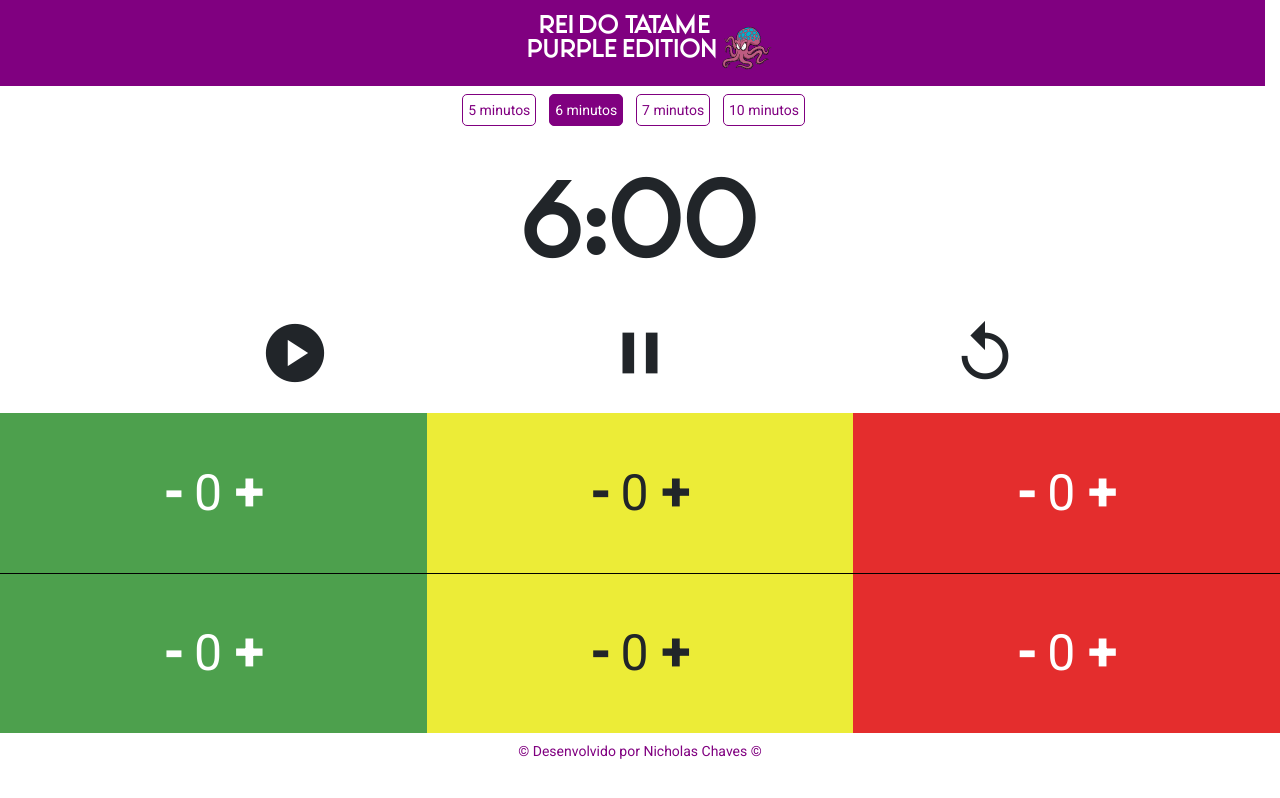
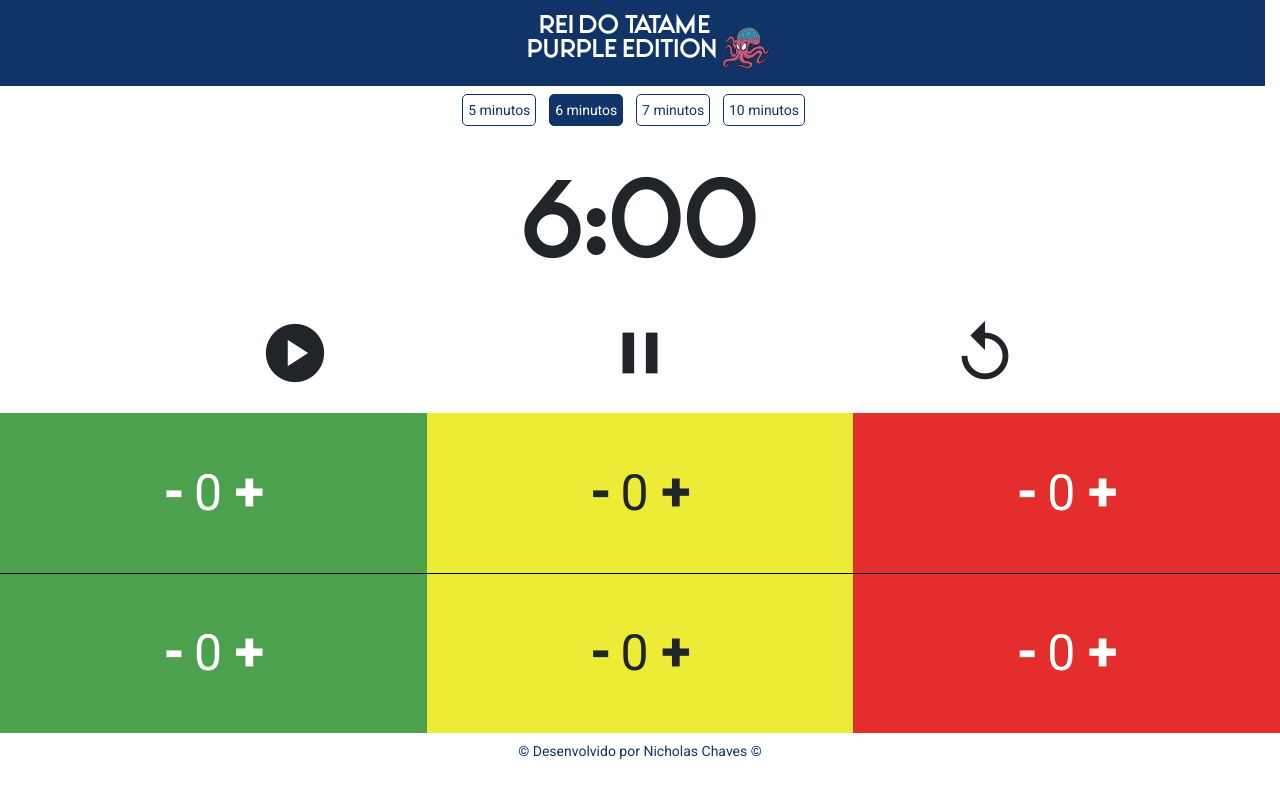
Before and after one commit to nicholaschaves/bjj-score-marker, an Angular app: page / in a window 1280 px wide. Built offline with nearby package versions, Linux system fonts and the light colour scheme.

Commit message:
color adjustment

```diff
--- a/src/app/app.component.scss
+++ b/src/app/app.component.scss
@@ -1,10 +1,11 @@
 .row {
     display: flex;
+
     .title {
         justify-content: center;
         width: 100vw;
         text-align: center;
-        background: purple;
+        background: #113468;
         color: white;
     }
 }
@@ -27,30 +28,37 @@
     margin-top: 10vh;
     font-size: 50px;
     height: 20vh;
+
     .pontos,
     .punicoes,
     .vantagens {
         width: calc(100%/3);
         text-align: center;
         padding: 5px;
+
         p {
             margin-top: 12px;
         }
+
         display: flex;
         align-items: center;
         justify-content: center;
     }
+
     .pontos {
         background-color: #4da04d;
         color: white;
     }
+
     .punicoes {
         background-color: #e42d2d;
         color: white;
     }
+
     .vantagens {
         background-color: #ecec37;
     }
+
     p {
         -webkit-user-select: none;
         /* Chrome all / Safari all */
@@ -61,6 +69,7 @@
         user-select: none;
         /* Likely future */
     }
+
     strong {
         cursor: pointer;
     }
@@ -84,12 +93,13 @@
     display: flex;
     justify-content: center;
     margin-top: 1vh;
+
     .opcao {
         border-radius: 5px;
         padding: 5px;
         margin-right: 1vw;
-        border: 1px solid purple;
-        color: purple;
+        border: 1px solid #113468;
+        color: #113468;
         -webkit-user-select: none;
         /* Chrome all / Safari all */
         -moz-user-select: none;
@@ -99,9 +109,10 @@
         user-select: none;
         /* Likely future */
     }
+
     .opcao:hover {
         border: 1px solid white;
-        background-color: purple;
+        background-color: #113468;
         color: white;
         cursor: pointer;
     }
@@ -119,14 +130,16 @@
     display: flex;
     background-color: white;
     margin-top: 1vh;
+
     a,
     a:visited,
     a:active {
-        color: purple;
+        color: #113468;
         text-decoration: none;
     }
+
     a:hover {
-        color: purple;
+        color: #113468;
         text-decoration: underline;
         transition: all 0.3s ease;
     }
@@ -135,7 +148,7 @@
 .tempoEscolhido {
     border: 1px white;
     color: white !important;
-    background-color: purple;
+    background-color: #113468;
 }
 
 .slide-in-top {
@@ -164,6 +177,7 @@
         transform: translateY(-1000px);
         opacity: 0;
     }
+
     100% {
         -webkit-transform: translateY(0);
         transform: translateY(0);
@@ -177,6 +191,7 @@
         transform: translateY(-1000px);
         opacity: 0;
     }
+
     100% {
         -webkit-transform: translateY(0);
         transform: translateY(0);
@@ -210,11 +225,13 @@
         transform: translateZ(-800px) rotateY(90deg);
         opacity: 0;
     }
+
     54% {
         -webkit-transform: translateZ(-160px) rotateY(87deg);
         transform: translateZ(-160px) rotateY(87deg);
         opacity: 1;
     }
+
     100% {
         -webkit-transform: translateZ(0) rotateY(0);
         transform: translateZ(0) rotateY(0);
@@ -227,11 +244,13 @@
         transform: translateZ(-800px) rotateY(90deg);
         opacity: 0;
     }
+
     54% {
         -webkit-transform: translateZ(-160px) rotateY(87deg);
         transform: translateZ(-160px) rotateY(87deg);
         opacity: 1;
     }
+
     100% {
         -webkit-transform: translateZ(0) rotateY(0);
         transform: translateZ(0) rotateY(0);
@@ -264,6 +283,7 @@
         transform: translateX(1000px);
         opacity: 0;
     }
+
     100% {
         -webkit-transform: translateX(0);
         transform: translateX(0);
@@ -277,6 +297,7 @@
         transform: translateX(1000px);
         opacity: 0;
     }
+
     100% {
         -webkit-transform: translateX(0);
         transform: translateX(0);
@@ -310,6 +331,7 @@
         transform: translateX(-1000px);
         opacity: 0;
     }
+
     100% {
         -webkit-transform: translateX(0);
         transform: translateX(0);
@@ -323,6 +345,7 @@
         transform: translateX(-1000px);
         opacity: 0;
     }
+
     100% {
         -webkit-transform: translateX(0);
         transform: translateX(0);
```
